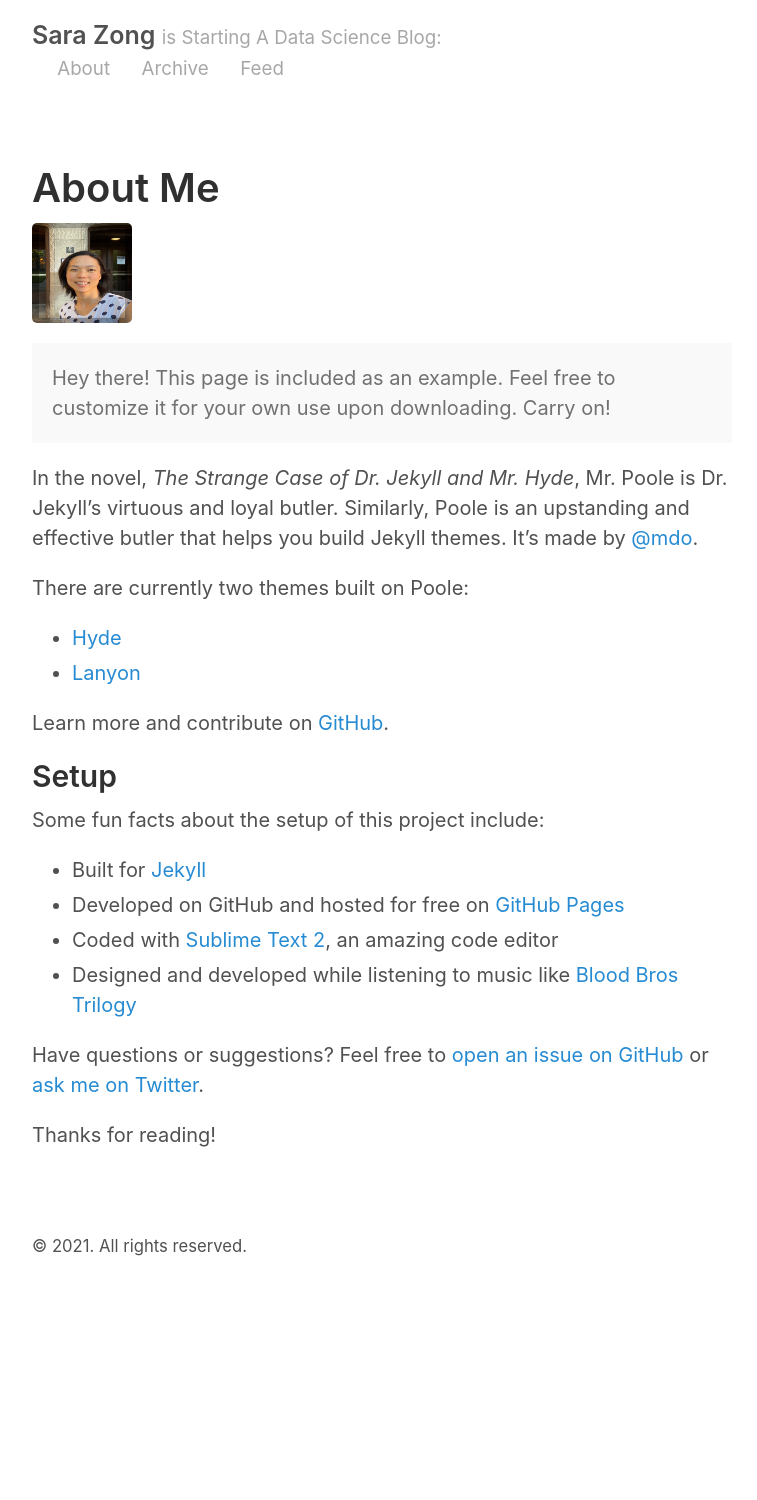
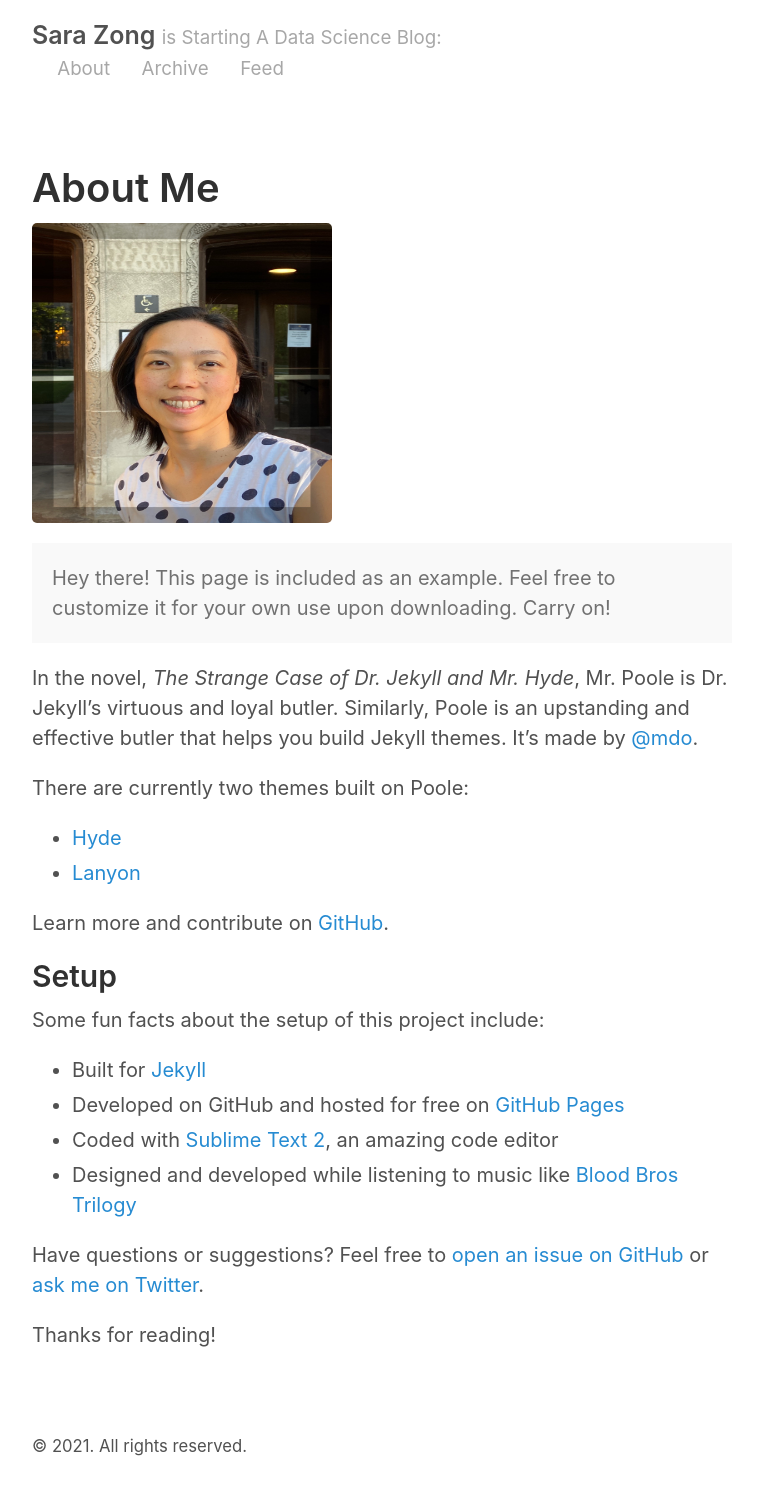
Before and after one commit to sarazong/sarazong.github.io, a Jekyll site: the page built from about.md, in a window 1280 px wide. Shown: the whole page, without its empty margins (258-1015 px from the left). Built offline with Jekyll 4.4.1, drawn with Linux system fonts in a browser that asks for light colours; before the commit the page ends 1300 px from its top, so only the background shows below that.

Commit message:
edit about me

```diff
--- a/about.md
+++ b/about.md
@@ -3,7 +3,7 @@
 title: About Me
 ---
 
-<img src="https://github.com/sarazong/sarazong.github.io/blob/master/images/small_size_profile_pic.jpeg" width="100" height="100">
+<img src="https://github.com/sarazong/sarazong.github.io/blob/master/images/small_size_profile_pic.jpeg" width="300" height="300">
 
 <p class="message">
   Hey there! This page is included as an example. Feel free to customize it for your own use upon downloading. Carry on!
```
